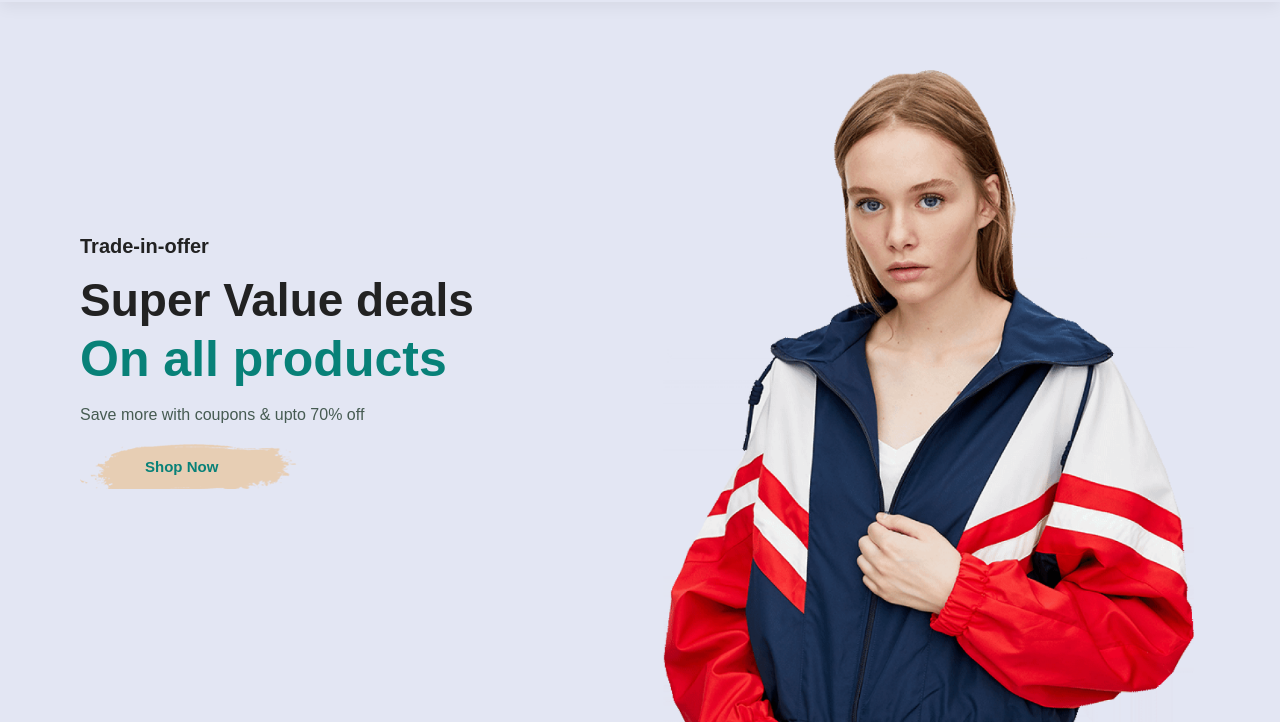
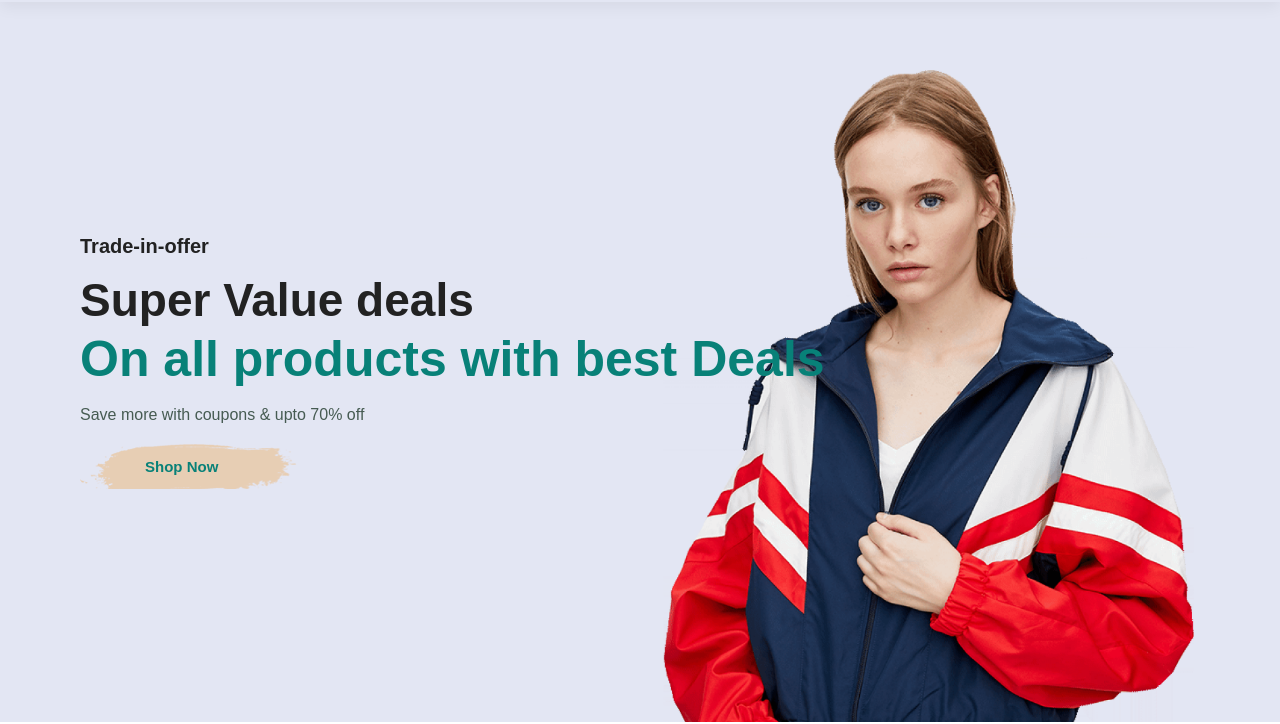
Before and after one commit to 1Lover0/cara, a plain HTML site: page index.html in a window 1280 px wide. Shown: the part 82-806 px from the top of the page. Drawn offline with Linux system fonts and the light colour scheme.

Commit message:
Update index.html

```diff
--- a/index.html
+++ b/index.html
@@ -33,7 +33,7 @@
     <section id="hero">
         <h4>Trade-in-offer</h4>
         <h2>Super Value deals</h2>
-        <h1>On all products</h1>
+        <h1>On all products with best Deals</h1>
         <p>Save more with coupons & upto 70% off</p>
         <button>Shop Now</button>
     </section>
@@ -487,4 +487,5 @@
 
 </body>
 <script src="assest/script.js"></script>
+
 </html>
```
